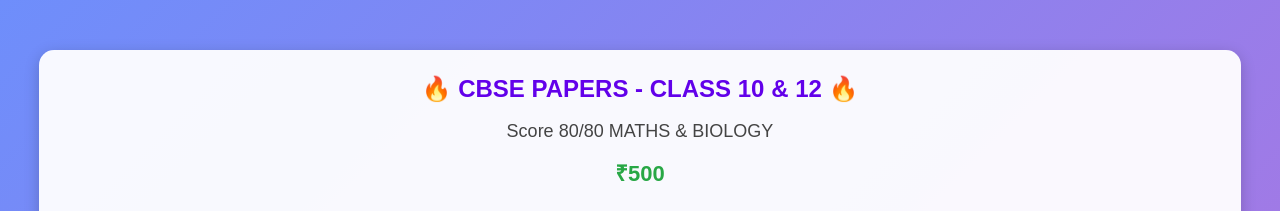
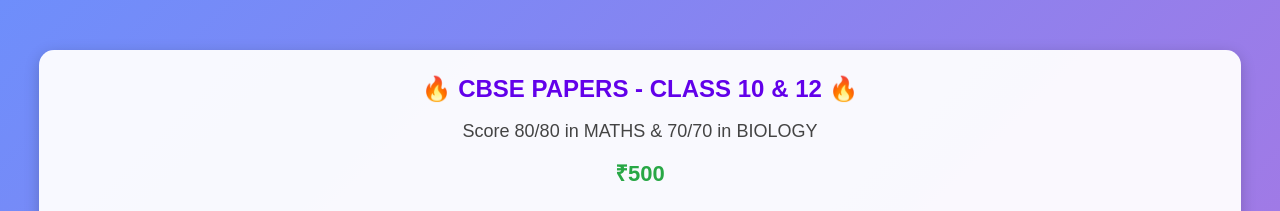
Before and after one commit to cbsepaperleaker/Paper, a plain HTML site: page index.html in a window 1280 px wide. Shown: the top 211 px of the page. Drawn offline with Linux system fonts and the light colour scheme.

Commit message:
Update index.html

```diff
--- a/index.html
+++ b/index.html
@@ -120,7 +120,7 @@
 
 <div class="container">
     <div class="header">🔥 CBSE PAPERS - CLASS 10 & 12 🔥</div>
-    <p class="description">Score 80/80 MATHS & BIOLOGY</p>
+    <p class="description">Score 80/80 in MATHS & 70/70 in BIOLOGY</p>
 
 
 
```
